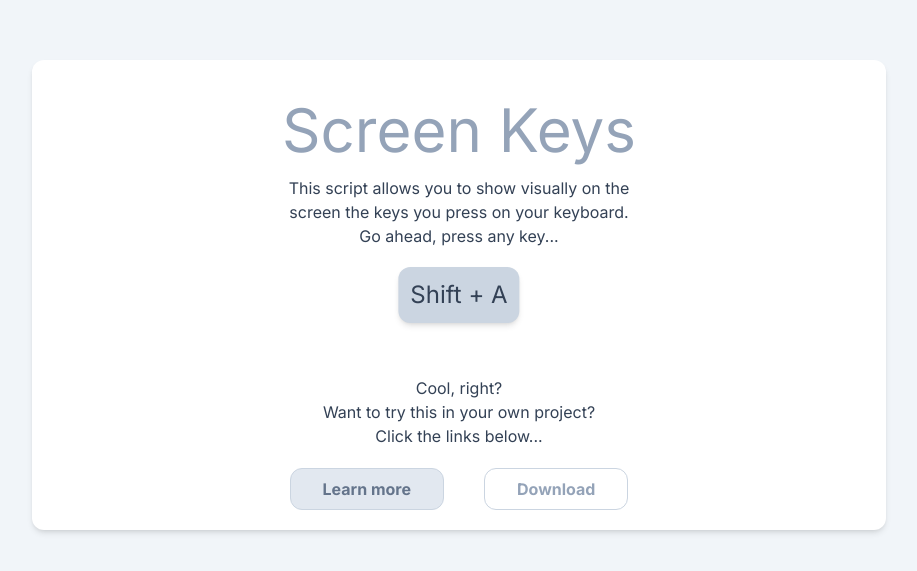
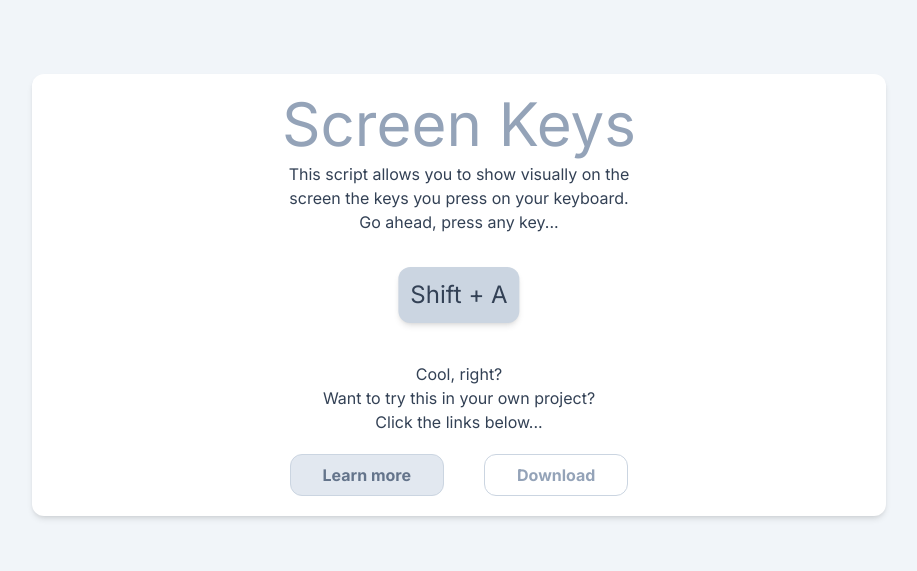
Before and after one commit to Adir-SL/ScreenKeys, a plain HTML site: page index.html in a window 1280 px wide. Shown: the part 105-676 px from the top of the page, without its empty margins (181-1098 px from the left). Drawn offline with nearby package versions, Linux system fonts and the light colour scheme.

Commit message:
Update index.html

```diff
--- a/index.html
+++ b/index.html
@@ -32,9 +32,9 @@
 </head>
 <body class="bg-slate-100" onkeydown="hideFakeButton();">
     <div class="flex justify-center items-center absolute w-full h-full text-slate-700">
-        <section class="bg-white pt-10 rounded-xl shadow-md w-11/12 md:w-2/3 text-center">
+        <section class="bg-white pt-5 rounded-xl shadow-md w-11/12 md:w-2/3 text-center">
             <div class="absolute top-1/2 left-1/2 bg-slate-300 p-3 rounded-xl text-2xl shadow-md transition-opacity duration-300" style="transform:translate(-50%,-50%);" id="fakeButton"><nobr>Shift + A</nobr></div>
-            <h1 class="text-6xl text-slate-400 pb-4">Screen Keys</h1>
+            <h1 class="text-6xl text-slate-400 pb-2">Screen Keys</h1>
             <p>This script allows you to show visually on the<br/>screen the keys you press on your keyboard.<br/>Go ahead, press any key...</p>
             <p class="pt-32">Cool, right?<br/>Want to try this in your own project?<br/>Click the links below...</p>
             <div class="flex justify-center items-center w-full">
```
